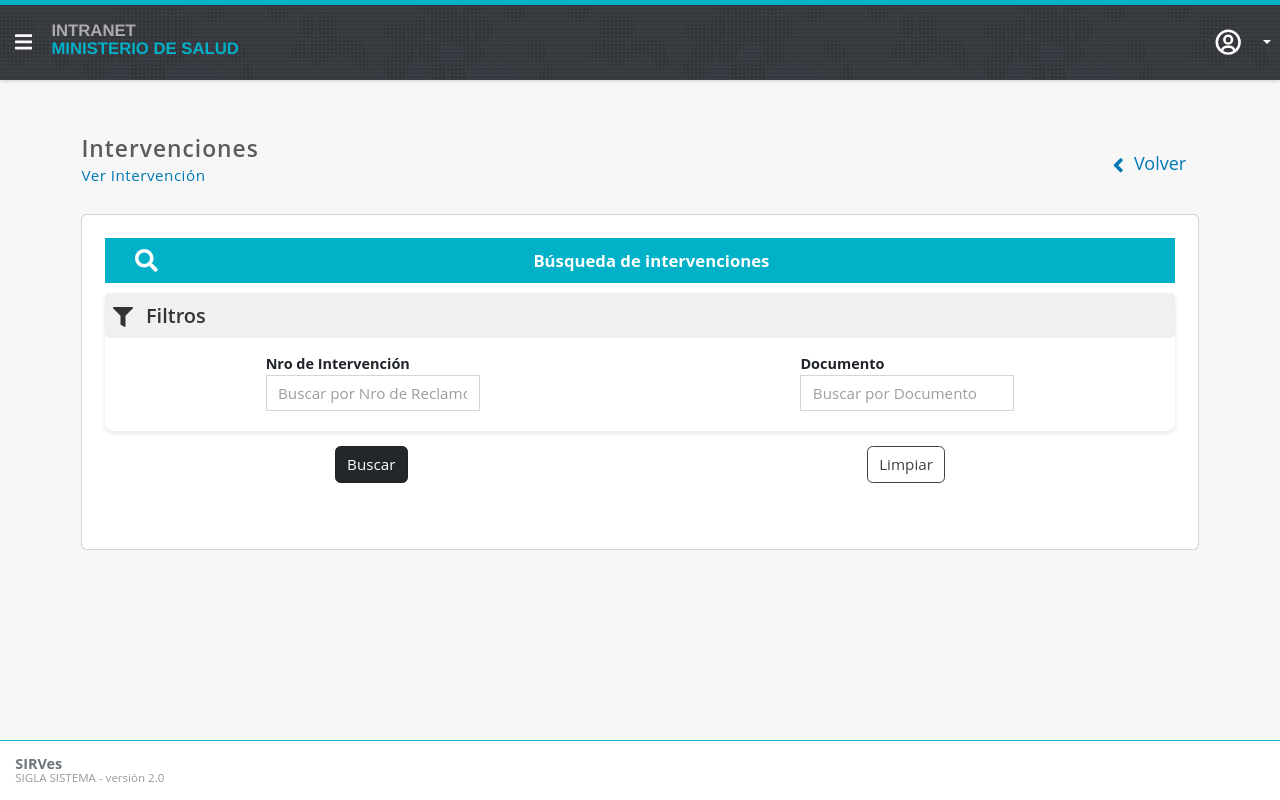
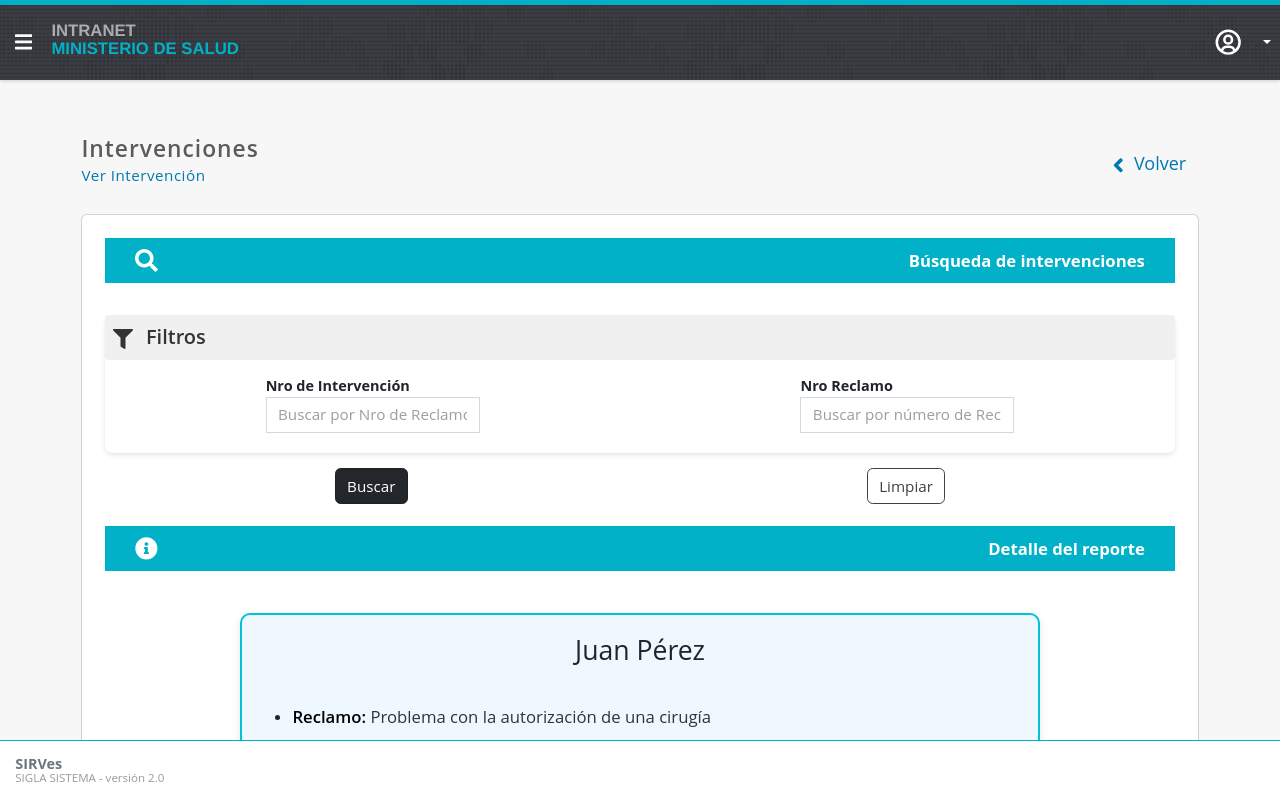
Before and after one commit to Matu36/SIRVes, a React (Vite) app: page /intervenciones/ver-Intervenciones in a window 1280 px wide. Both pictures are taken after a click on the button "Buscar". Built offline with nearby package versions, Linux system fonts and the light colour scheme; no server answers.

Commit message:
get intervenciones

```diff
--- a/src/components/GetIntervenciones.jsx
+++ b/src/components/GetIntervenciones.jsx
@@ -1,26 +1,20 @@
 import React, { useState, useEffect } from "react";
-import { FaSearch, FaFilter } from "react-icons/fa";
+import { FaSearch, FaFilter, FaInfoCircle } from "react-icons/fa";
 import { personas } from "../utils/Personas";
 
 export default function GetIntervenciones() {
   const [searchId, setSearchId] = useState("");
-  const [searchDoc, setSearchDoc] = useState("");
   const [filteredData, setFilteredData] = useState([]);
   const [isSearching, setIsSearching] = useState(false);
 
   const handleSearch = () => {
     const result = personas.filter((persona) => {
-      const matchesId =
+      const matchesReclamoId =
         searchId.trim() !== "" && !isNaN(Number(searchId))
-          ? persona.id === Number(searchId)
+          ? persona.reclamo && persona.reclamo.id === Number(searchId)
           : true;
 
-      const matchesDoc =
-        searchDoc.trim() !== ""
-          ? persona.documento.toLowerCase().includes(searchDoc.toLowerCase())
-          : true;
-
-      return matchesId && matchesDoc;
+      return matchesReclamoId;
     });
 
     setFilteredData(result);
@@ -37,8 +31,8 @@
       <div className="tituloCeleste">
         <FaSearch className="titulocelesteicono" />
         <span className="titulocelestespan">Búsqueda de intervenciones</span>
-        <br />
       </div>
+      <br />
       <div className="filtros-container">
         <div className="titulofiltroseicono">
           <span>
@@ -68,19 +62,20 @@
             style={{ maxWidth: "20%" }}
           >
             <div className="input-label-filtros">
-              Documento
+              Nro Reclamo
               <input
                 type="text"
                 className="form-control"
-                placeholder="Buscar por Documento"
-                onChange={(e) => setSearchDoc(e.target.value)}
-                value={searchDoc}
+                placeholder="Buscar por número de Reclamo"
+                onChange={(e) => setSearchId(e.target.value)}
+                value={searchId}
                 autoComplete="off"
               />
             </div>
           </div>
         </div>
       </div>
+
       <div className="botonesBuscarLimpiar">
         <button className="btn btn-buscar btn-md" onClick={handleSearch}>
           Buscar
@@ -90,6 +85,71 @@
         </button>
       </div>
       <br />
+      {filteredData.map((persona) => (
+        <div key={persona.id}>
+          <div className="tituloCeleste">
+            <FaInfoCircle className="titulocelesteicono" />
+            <span className="titulocelestespan">Detalle del reporte</span>
+          </div>
+          <br />
+          <div className="reclamo-detail">
+            <h3>{persona.nombre}</h3>
+
+            <ul>
+              <br />
+              {persona.reclamo?.intervenciones?.map((intv) => (
+                <li key={intv.id} style={{ marginBottom: "1rem" }}>
+                  <p>
+                    <strong>Reclamo:</strong> {persona.reclamo?.descripcion}
+                  </p>
+
+                  <p>
+                    <strong>Intervenciones:</strong>
+                  </p>
+                  <p>
+                    <strong>N° Abordaje:</strong> {intv.nroAbordaje}
+                  </p>
+                  <p>
+                    <strong>N° Interno Secuencial:</strong>{" "}
+                    {intv.nroInternoSecuencial}
+                  </p>
+                  <p>
+                    <strong>Tipo de Abordaje:</strong> {intv.tipoAbordaje}
+                  </p>
+                  <p>
+                    <strong>Fecha de Abordaje:</strong> {intv.fechaAbordaje}
+                  </p>
+                  <p>
+                    <strong>Acción Recomendada:</strong>{" "}
+                    {intv.accionRecomendada}
+                  </p>
+                  <p>
+                    <strong>Tipo de Situación:</strong> {intv.tipoSituacion}
+                  </p>
+                  <p>
+                    <strong>Descripción:</strong> {intv.descripcionAbordaje}
+                  </p>
+                  <p>
+                    <strong>Usuario:</strong> {intv.usuario}
+                  </p>
+                  {intv.informeAdjunto && (
+                    <p>
+                      <strong>Informe Adjunto:</strong>{" "}
+                      <a
+                        href={intv.informeAdjunto}
+                        target="_blank"
+                        rel="noopener noreferrer"
+                      >
+                        Ver archivo
+                      </a>
+                    </p>
+                  )}
+                </li>
+              ))}
+            </ul>
+          </div>
+        </div>
+      ))}
     </div>
   );
 }
--- /dev/null
+++ b/src/components/IntervencionesDetail.jsx
@@ -0,0 +1,5 @@
+import React from "react";
+
+export default function IntervencionesDetail() {
+  return <div>IntervencionesDetail</div>;
+}
--- a/src/components/Layout/SideBar.jsx
+++ b/src/components/Layout/SideBar.jsx
@@ -104,7 +104,7 @@
                 to="/intervenciones/ver-Intervenciones"
                 onClick={() => setIsOpen(false)}
               >
-                Ver intervencionesS
+                Ver intervenciones
               </Link>
             </li>
           </ul>
--- a/src/index.css
+++ b/src/index.css
@@ -1889,6 +1889,10 @@
   margin-bottom: 15px;
 }
 
+.reclamo-detail h3 {
+  text-align: center;
+}
+
 .reclamo-detail p {
   color: #333;
   font-size: 1.1rem;
--- a/src/utils/Personas.js
+++ b/src/utils/Personas.js
@@ -13,6 +13,7 @@
     discapacidad: "No",
     coberturaSocial: "OSDE",
     reclamo: {
+      id: 1,
       tipo: "Cobertura médica",
       descripcion: "Problema con la autorización de una cirugía",
       estado: "Pendiente",
@@ -21,6 +22,21 @@
       vincReportante: "jefe",
       fechaSituacion: "12/12/1985",
       tipoReporte: 1,
+      intervenciones: [
+        {
+          id: 1,
+          nroAbordaje: "001",
+          nroInternoSecuencial: "A1",
+          tipoAbordaje: "Llamado telefónico",
+          fechaAbordaje: "2024-02-16",
+          accionRecomendada: "Esperar confirmación médica",
+          tipoSituacion: "Evaluación inicial",
+          descripcionAbordaje:
+            "Se contactó con el afiliado para pedir más detalles",
+          usuario: "admin",
+          informeAdjunto: null,
+        },
+      ],
     },
   },
   {
@@ -41,6 +57,7 @@
     disciplina: "Enfermería",
     observaciones: "Turno nocturno",
     reclamo: {
+      id: 2,
       tipo: "Condiciones laborales",
       tipoReporte: 2,
       descripcion: "Solicita revisión de turnos nocturnos excesivos",
@@ -50,6 +67,20 @@
       vincReportante: "compañeros",
       fechaSituacion: "1985/12/03",
       jerarquia: "Superior",
+      intervenciones: [
+        {
+          id: 2,
+          nroAbordaje: "002",
+          nroInternoSecuencial: "B2",
+          tipoAbordaje: "Reunión con supervisor",
+          fechaAbordaje: "2024-01-15",
+          accionRecomendada: "Revisar rotación de turnos",
+          tipoSituacion: "Revisión en curso",
+          descripcionAbordaje: "Se informó la situación al área de RRHH",
+          usuario: "gestor1",
+          informeAdjunto: null,
+        },
+      ],
     },
   },
   {
@@ -65,12 +96,27 @@
     discapacidad: "Sí",
     coberturaSocial: "PAMI",
     reclamo: {
+      id: 3,
       tipo: "Atención médica",
       descripcion: "Falta de atención prioritaria para discapacitados",
       estado: "Resuelto",
       fechaReclamo: "2023-12-20",
       fechaSituacion: "03/07/1985",
       tipoReporte: 3,
+      intervenciones: [
+        {
+          id: 3,
+          nroAbordaje: "003",
+          nroInternoSecuencial: "C3",
+          tipoAbordaje: "Presencial",
+          fechaAbordaje: "2023-12-21",
+          accionRecomendada: "Brindar prioridad en atención",
+          tipoSituacion: "Caso cerrado",
+          descripcionAbordaje: "Se garantizó atención preferente",
+          usuario: "coordinador1",
+          informeAdjunto: null,
+        },
+      ],
     },
   },
   {
```
